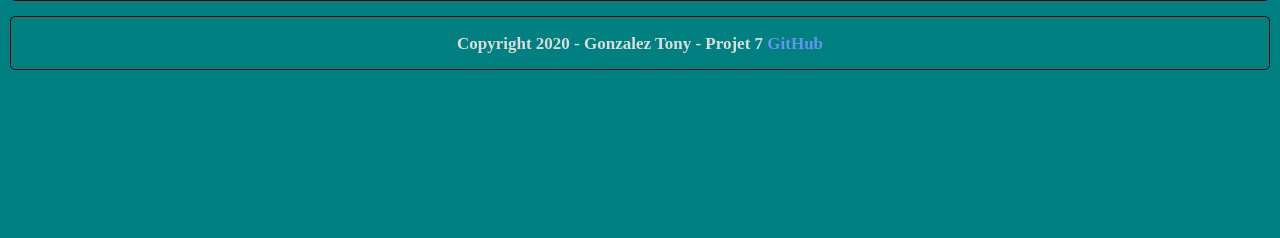
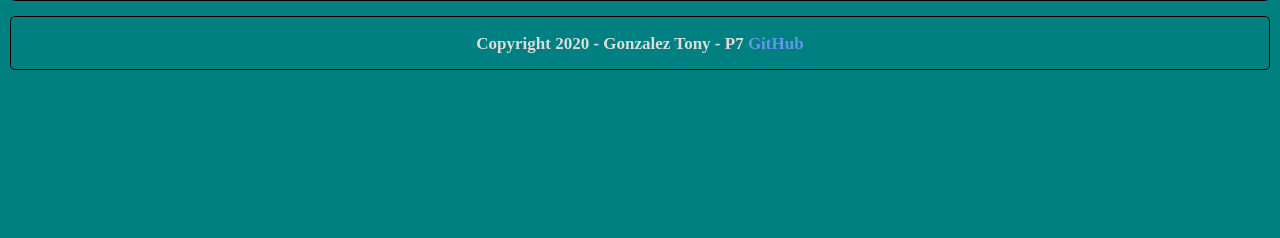
Before and after one commit to Tony380/Projet7, a Flask app: page / in a window 1280 px wide. Shown: the part 562-800 px from the top of the page. Run offline with Flask 2, Linux system fonts and the light colour scheme; some libraries are stand-ins or nearby versions.

Commit message:
Corrections html

```diff
--- a/app/templates/home.html
+++ b/app/templates/home.html
@@ -19,7 +19,7 @@
                 <div id="container"><!-- will contain all answers and google'smap --></div>
             </section>
             <footer>
-                <p class="foot">Copyright 2020 - Gonzalez Tony - Projet 7
+                <p>Copyright 2020 - Gonzalez Tony - P7
                     <a id="href" href="https://github.com/Tony380/Projet7" target="blank">GitHub</a>
                 </p>
             </footer>
```
